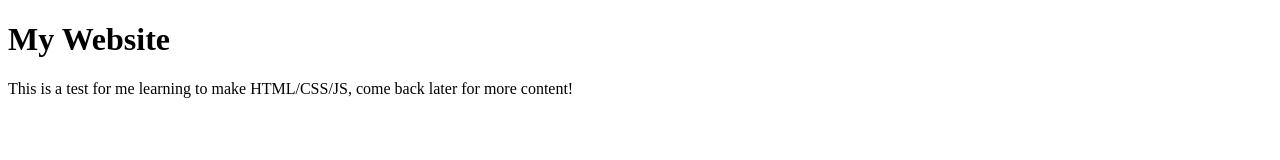
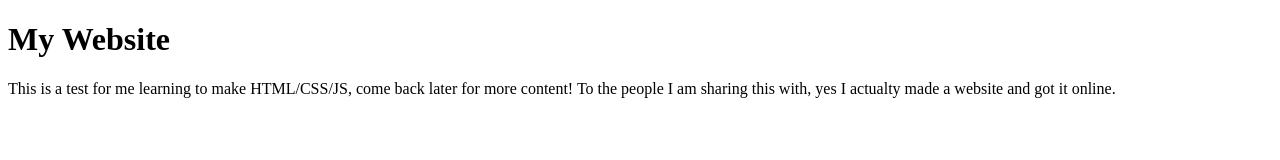
Before and after one commit to MAXOQ/mywebsite, a plain HTML site: page index.html in a window 1280 px wide. Drawn offline with Linux system fonts and the light colour scheme.

Commit message:
Update index.html

```diff
--- a/index.html
+++ b/index.html
@@ -11,6 +11,7 @@
     </h1>
     <p>
         This is a test for me learning to make HTML/CSS/JS, come back later for more content!
+        To the people I am sharing this with, yes I actualty made a website and got it online.
     </p>
 </body>
 </html>
```
